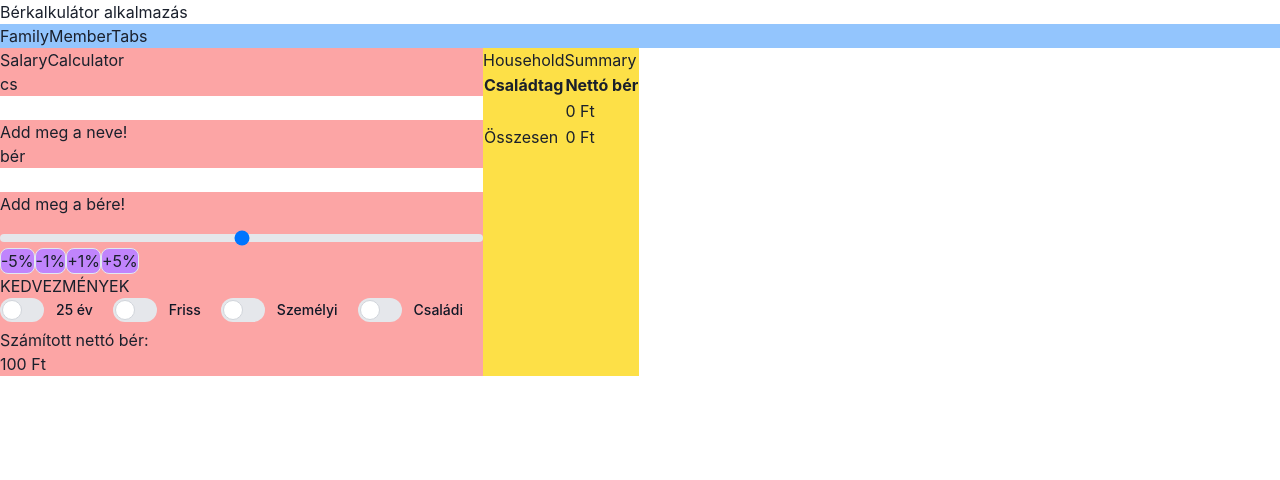
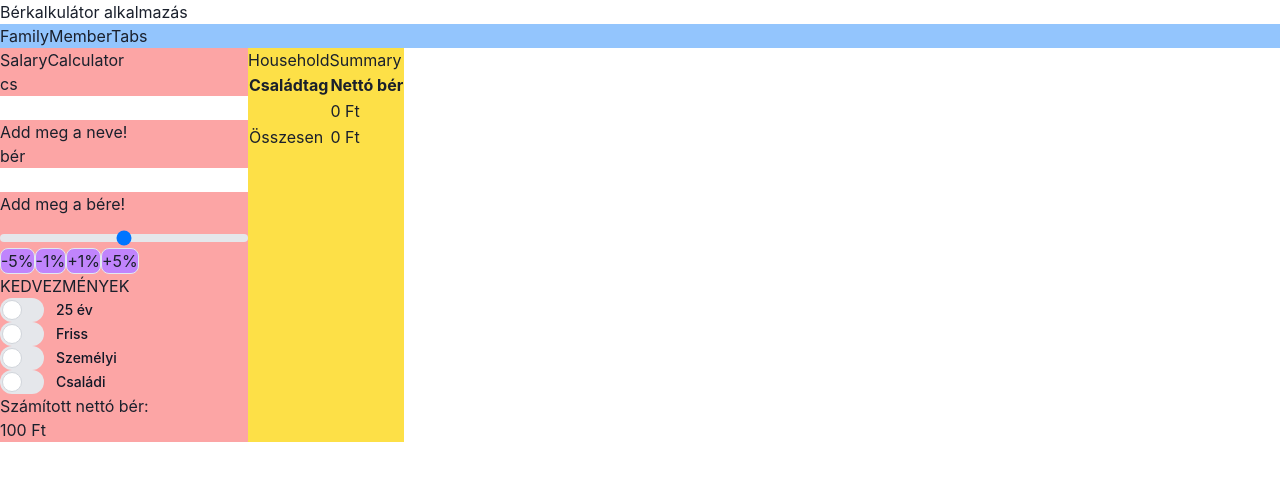
Before and after one commit to rpkrisz/Berkalkulator, a React (Vite) app: page / in a window 1280 px wide. Shown: the top 480 px of the page. Built offline with nearby package versions, Linux system fonts and the light colour scheme.

Commit message:
Add layout

```diff
--- a/src/components/SalaryCalculator/components/Allowances.jsx
+++ b/src/components/SalaryCalculator/components/Allowances.jsx
@@ -1,7 +1,7 @@
 import AllowanceToggel from "./AllowanceToggel.jsx";
 function Allowances() {
   return (
-    <div>
+    <div className="flex flex-col justify-start">
       <h1>KEDVEZMÉNYEK</h1>
       <AllowanceToggel label="25 év"></AllowanceToggel>
       <AllowanceToggel label="Friss"></AllowanceToggel>
```
